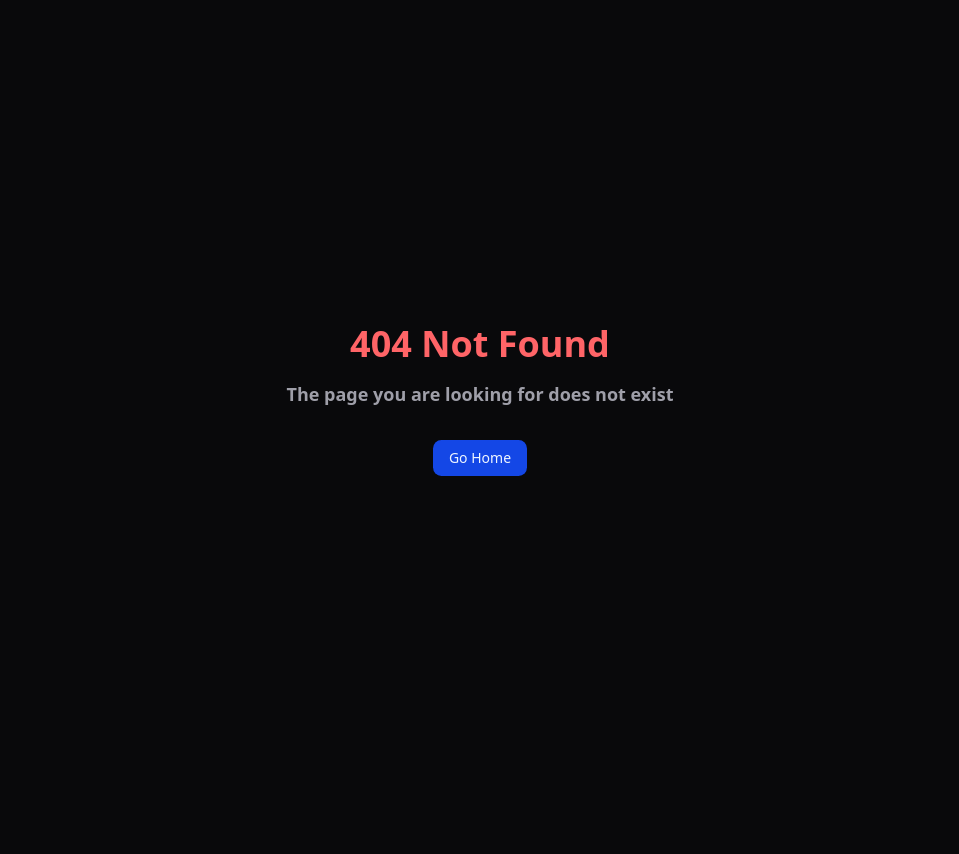
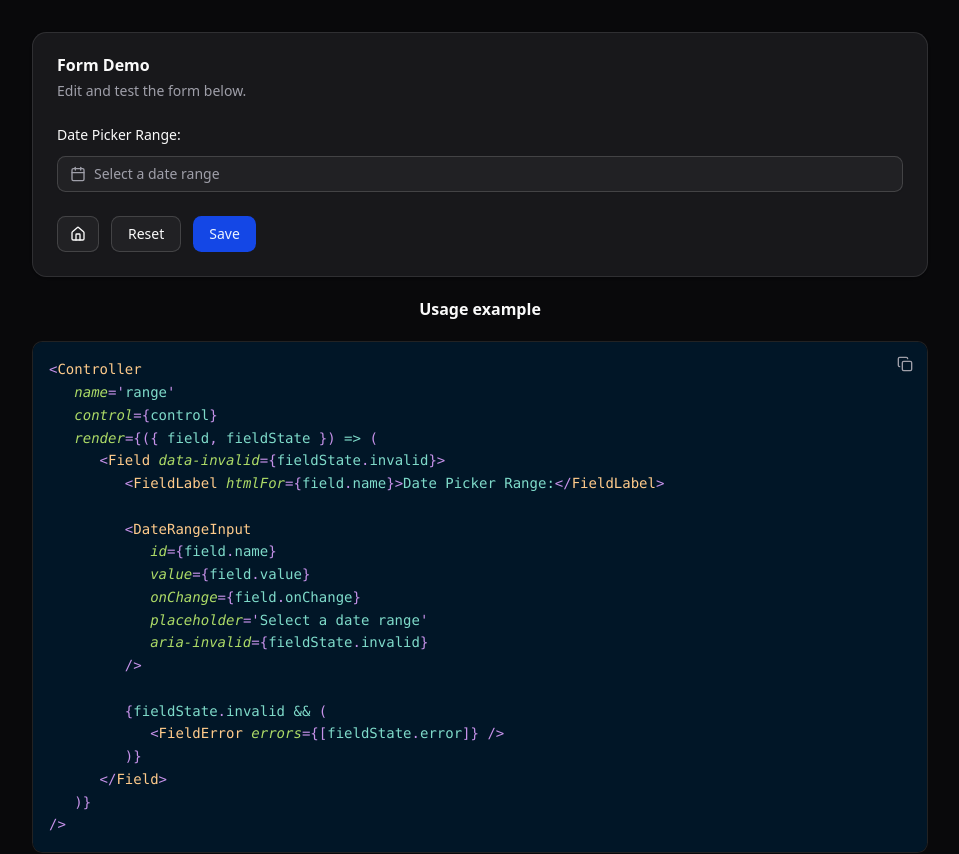
Before and after one commit to Mahmoud-Fares/form, a React (Vite) app: page /date-range in a window 1280 px wide. Before the commit this address had no page. Shown: the top 854 px of the page, without its empty margins (160-1119 px from the left). Before the commit the page ends 800 px from the top, so only its background shows below. Built offline with nearby package versions, Linux system fonts and the light colour scheme.

Commit message:
add the date range input page

```diff
--- /dev/null
+++ b/src/app/pages/date-range.tsx
@@ -0,0 +1,50 @@
+import { zodResolver } from '@hookform/resolvers/zod';
+import { useForm } from 'react-hook-form';
+import * as z from 'zod';
+
+import { CodeBlock } from '@/shared/components/code-block';
+import { FormWrapper } from '@/shared/components/form-wrapper';
+import { Header } from '@/shared/components/header';
+import { DateRangeForm } from '@/shared/components/inputs/date-range-form';
+import DateRangeFormCode from '@/shared/components/inputs/date-range-form.tsx?raw';
+import DateRangeInputCode from '@/shared/components/inputs/date-range-input.tsx?raw';
+import { PageWrapper } from '@/shared/components/page-wrapper';
+import { extractSnippet } from '@/shared/lib/utils/extract-snippet';
+
+// matches the DateRange type from @base-ui/date-picker
+const dateRangeSchema = z.object({
+   range: z
+      .object({
+         from: z.union([z.date(), z.undefined()]), // required key, matches `from: Date | undefined`
+         to: z.date().optional(), // optional key, matches `to?: Date | undefined`
+      })
+      .optional()
+      .refine((range) => !!range?.from, {
+         message: 'Range is required',
+      }),
+});
+
+export type DateRangeFormValues = z.infer<typeof dateRangeSchema>;
+
+export default function DateRangePage() {
+   const form = useForm<DateRangeFormValues>({
+      resolver: zodResolver(dateRangeSchema),
+      defaultValues: {
+         range: undefined,
+      },
+   });
+
+   return (
+      <PageWrapper>
+         <FormWrapper form={form} schema={dateRangeSchema}>
+            <DateRangeForm />
+         </FormWrapper>
+
+         <Header>Usage example</Header>
+         <CodeBlock code={extractSnippet(DateRangeFormCode)} language='tsx' />
+
+         <Header>Date Range Input</Header>
+         <CodeBlock code={extractSnippet(DateRangeInputCode)} language='tsx' />
+      </PageWrapper>
+   );
+}
--- a/src/app/pages/home.tsx
+++ b/src/app/pages/home.tsx
@@ -28,6 +28,10 @@ export default function Home() {
             </Item>
 
             <Item>
+               <Link to='/date-range'>Date Range</Link>
+            </Item>
+
+            <Item>
                <Link to='/time'>Time</Link>
             </Item>
          </ul>
--- a/src/app/router.tsx
+++ b/src/app/router.tsx
@@ -14,6 +14,7 @@ const SchedulePage = lazy(() => import('@/app/pages/schedule'));
 const CheckboxPage = lazy(() => import('@/app/pages/checkbox'));
 const MultiTabs = lazy(() => import('@/app/pages/multi-tabs'));
 const DatePickerPage = lazy(() => import('@/app/pages/date-picker'));
+const DateRangePage = lazy(() => import('@/app/pages/date-range'));
 const TimePage = lazy(() => import('@/app/pages/time'));
 
 const NotFound = lazy(() => import('@/app/pages/not-found'));
@@ -30,6 +31,7 @@ export const router = createBrowserRouter([
          { path: 'checkbox', element: <CheckboxPage /> },
          { path: 'multi-tabs', element: <MultiTabs /> },
          { path: 'date-picker', element: <DatePickerPage /> },
+         { path: 'date-range', element: <DateRangePage /> },
          { path: 'time', element: <TimePage /> },
          { path: '*', element: <NotFound /> },
       ],
--- /dev/null
+++ b/src/shared/components/inputs/date-range-form.tsx
@@ -0,0 +1,38 @@
+import { Controller, useFormContext } from 'react-hook-form';
+
+import { Field, FieldError, FieldLabel } from '@/shared/components/ui/field';
+
+// eslint-disable-next-line project-structure/independent-modules
+import type { DateRangeFormValues } from '@/app/pages/date-range';
+
+import { DateRangeInput } from './date-range-input';
+
+export function DateRangeForm() {
+   const { control } = useFormContext<DateRangeFormValues>();
+
+   return (
+      // demo-start
+      <Controller
+         name='range'
+         control={control}
+         render={({ field, fieldState }) => (
+            <Field data-invalid={fieldState.invalid}>
+               <FieldLabel htmlFor={field.name}>Date Picker Range:</FieldLabel>
+
+               <DateRangeInput
+                  id={field.name}
+                  value={field.value}
+                  onChange={field.onChange}
+                  placeholder='Select a date range'
+                  aria-invalid={fieldState.invalid}
+               />
+
+               {fieldState.invalid && (
+                  <FieldError errors={[fieldState.error]} />
+               )}
+            </Field>
+         )}
+      />
+      // demo-end
+   );
+}
--- /dev/null
+++ b/src/shared/components/inputs/date-range-input.tsx
@@ -0,0 +1,91 @@
+import { format } from 'date-fns';
+import { CalendarIcon } from 'lucide-react';
+import type { DateRange } from 'react-day-picker';
+
+import { Button } from '@/shared/components/ui/button';
+import { Calendar } from '@/shared/components/ui/calendar';
+import {
+   Popover,
+   PopoverContent,
+   PopoverTrigger,
+} from '@/shared/components/ui/popover';
+import { cn } from '@/shared/lib/utils';
+
+type Props = {
+   id: string;
+   value: DateRange | undefined;
+   onChange: (date: DateRange | undefined) => void;
+   placeholder?: string;
+   disabled?: boolean;
+   triggerClassName?: string;
+   dateFormat?: string;
+   defaultMonth?: Date;
+   'aria-invalid': boolean;
+};
+
+export function DateRangeInput({
+   id,
+   value,
+   onChange,
+   placeholder = 'Pick a date range',
+   disabled = false,
+   triggerClassName,
+   dateFormat = 'LLL dd, y',
+   defaultMonth,
+   'aria-invalid': ariaInvalid,
+}: Props) {
+   return (
+      <Popover>
+         <PopoverTrigger asChild>
+            <Button
+               id={id}
+               variant='outline'
+               disabled={disabled}
+               className={cn('justify-start font-normal', triggerClassName)}
+               aria-invalid={ariaInvalid}
+            >
+               <CalendarIcon
+                  data-icon='inline-start'
+                  className={cn(
+                     !value && 'text-muted-foreground',
+                     ariaInvalid && 'text-destructive'
+                  )}
+               />
+
+               {value?.from ? (
+                  value.to ? (
+                     <>
+                        {format(value.from, dateFormat)} -{' '}
+                        {format(value.to, dateFormat)}
+                     </>
+                  ) : (
+                     format(value.from, dateFormat)
+                  )
+               ) : (
+                  <span
+                     className={cn(
+                        'text-muted-foreground',
+                        ariaInvalid && 'text-destructive'
+                     )}
+                  >
+                     {' '}
+                     {placeholder}
+                  </span>
+               )}
+            </Button>
+         </PopoverTrigger>
+
+         <PopoverContent className='w-auto p-0' align='start'>
+            <Calendar
+               mode='range'
+               selected={value}
+               onSelect={onChange}
+               defaultMonth={defaultMonth ?? value?.from}
+               captionLayout='dropdown'
+               disabled={disabled}
+               numberOfMonths={2}
+            />
+         </PopoverContent>
+      </Popover>
+   );
+}
```
